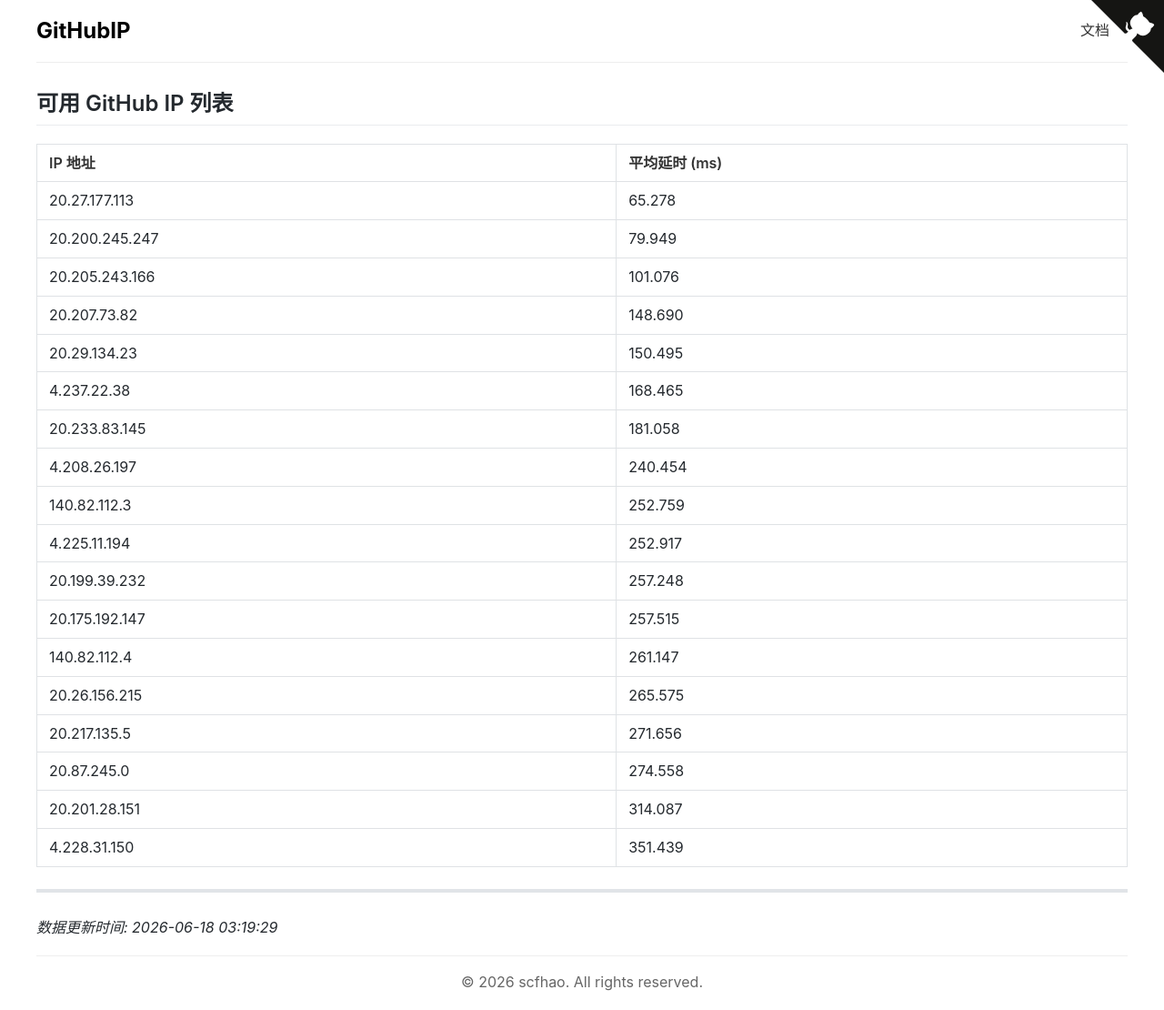
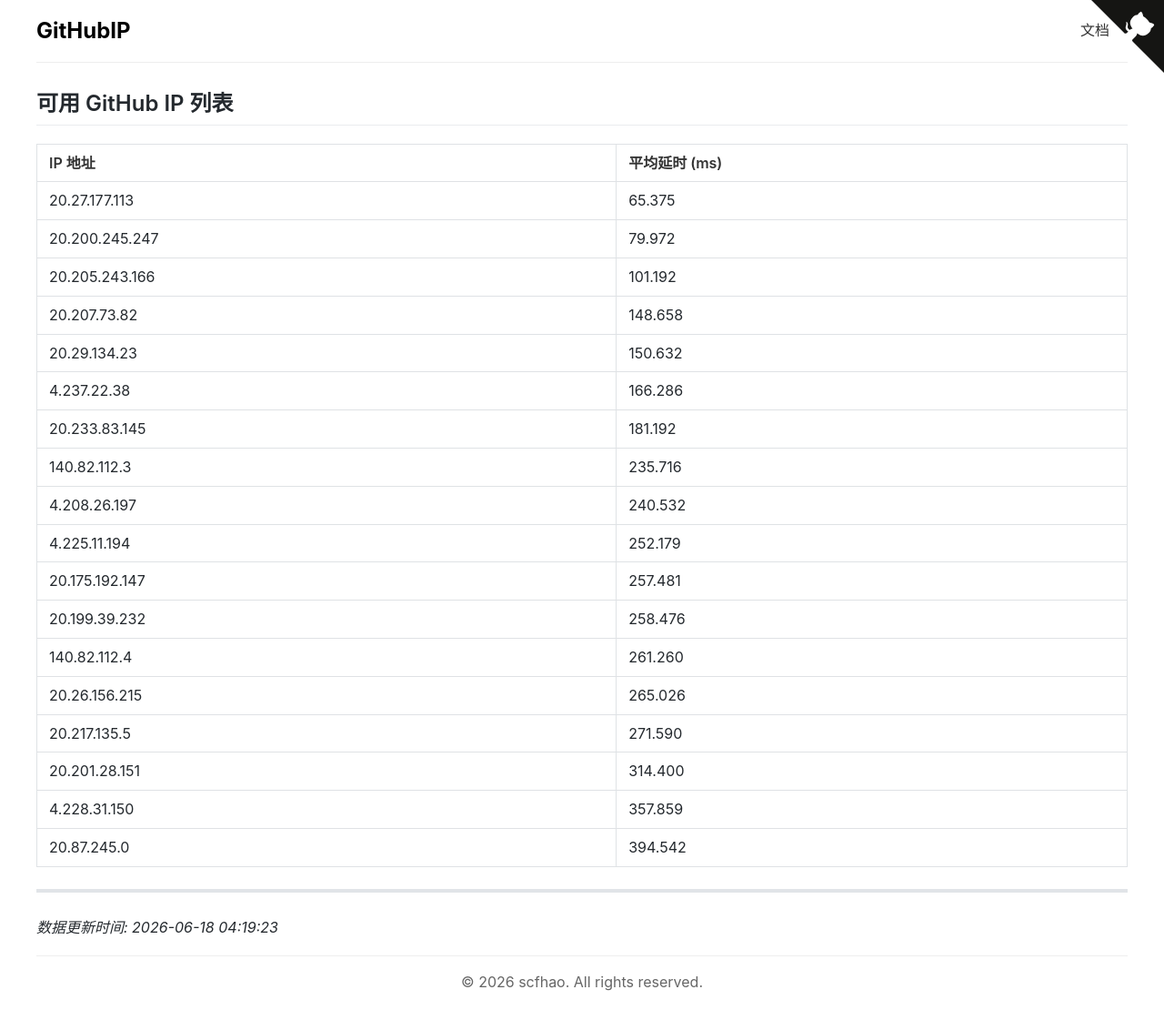
Before and after one commit to scfhao/GitHubIP, a Jekyll site: the page built from index.md, in a window 1280 px wide. Shown: the whole page at 91% size. Built offline with Jekyll 4.4.1, drawn with Linux system fonts in a browser that asks for light colours.

Commit message:
自动脚本执行 - 2026-06-18 04:19:23

```diff
--- a/index.md
+++ b/index.md
@@ -1,32 +1,32 @@
 ---
 layout: home
 title: GitHub IP 列表
-date: 2026-06-18 03:19:29
+date: 2026-06-18 04:19:23
 ---
 
 ## 可用 GitHub IP 列表
 
 | IP 地址 | 平均延时 (ms) |
 |---------|--------------|
-| 20.27.177.113 | 65.278 |
-| 20.200.245.247 | 79.949 |
-| 20.205.243.166 | 101.076 |
-| 20.207.73.82 | 148.690 |
-| 20.29.134.23 | 150.495 |
-| 4.237.22.38 | 168.465 |
-| 20.233.83.145 | 181.058 |
-| 4.208.26.197 | 240.454 |
-| 140.82.112.3 | 252.759 |
-| 4.225.11.194 | 252.917 |
-| 20.199.39.232 | 257.248 |
-| 20.175.192.147 | 257.515 |
-| 140.82.112.4 | 261.147 |
-| 20.26.156.215 | 265.575 |
-| 20.217.135.5 | 271.656 |
-| 20.87.245.0 | 274.558 |
-| 20.201.28.151 | 314.087 |
-| 4.228.31.150 | 351.439 |
+| 20.27.177.113 | 65.375 |
+| 20.200.245.247 | 79.972 |
+| 20.205.243.166 | 101.192 |
+| 20.207.73.82 | 148.658 |
+| 20.29.134.23 | 150.632 |
+| 4.237.22.38 | 166.286 |
+| 20.233.83.145 | 181.192 |
+| 140.82.112.3 | 235.716 |
+| 4.208.26.197 | 240.532 |
+| 4.225.11.194 | 252.179 |
+| 20.175.192.147 | 257.481 |
+| 20.199.39.232 | 258.476 |
+| 140.82.112.4 | 261.260 |
+| 20.26.156.215 | 265.026 |
+| 20.217.135.5 | 271.590 |
+| 20.201.28.151 | 314.400 |
+| 4.228.31.150 | 357.859 |
+| 20.87.245.0 | 394.542 |
 
 ---
 
-*数据更新时间: 2026-06-18 03:19:29*
+*数据更新时间: 2026-06-18 04:19:23*
```
